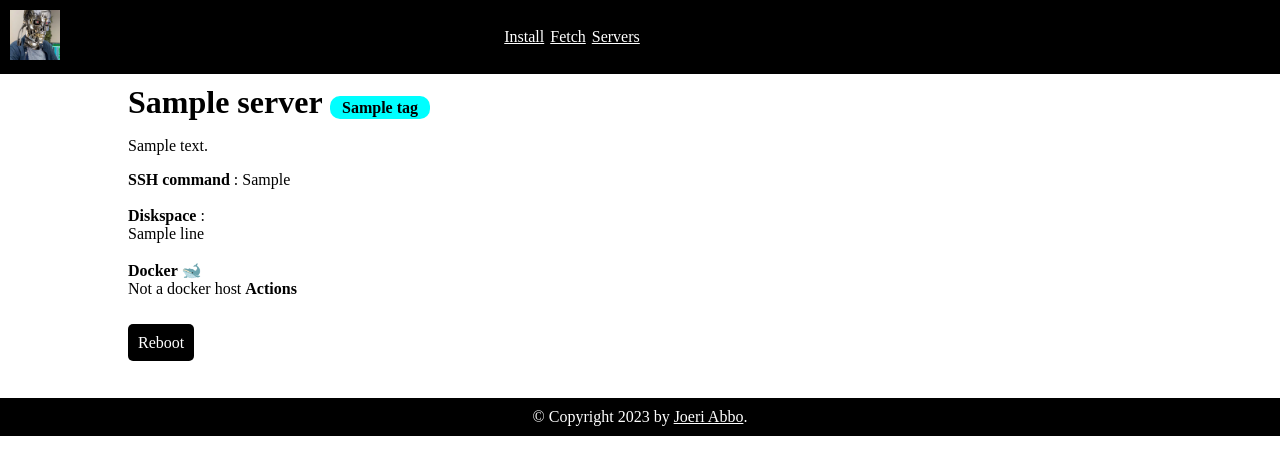
After one commit to Joeri-Abbo/python-command-center, a Flask app: template templates/server.html in a window 1280 px wide. The commit adds this page. Shown: the top 475 px of the page. Run offline with Flask 2, Linux system fonts and the light colour scheme; the template is opened without the code that fills it: most values are stand-ins (such as "Sample title", 1, 10 or a date in 2020).

Commit message:
Server detial

```diff
--- a/main.py
+++ b/main.py
@@ -6,6 +6,7 @@ from datetime import datetime
 
 from flask import Flask, render_template, request, redirect, url_for
 import helpers
+import server_helper
 
 app = Flask(__name__)
 
@@ -50,7 +51,48 @@ def install():
 @app.route('/servers')
 def servers():
     """Show the servers"""
-    return render_template('servers.html', messages=helpers.decode_messages_param())
+    return render_template('servers.html', messages=helpers.decode_messages_param(), servers=helpers.get_servers())
+
+
+@app.route('/server/<string:server_name>')
+def server(server_name):
+    server = server_helper.get_server(server_name)
+
+    if server is None:
+        messages = json.dumps({"main": "No server found with slug" + server_name + "!"})
+
+        return redirect(url_for('.servers', messages=messages))
+    """Show the server"""
+    return render_template(
+        'server.html',
+        server=server,
+        messages=helpers.decode_messages_param(),
+        server_helper=server_helper
+    )
+
+
+@app.route('/server/<string:server_name>/reboot')
+def server_reboot(server_name):
+    server = server_helper.get_server(server_name)
+    if server is None:
+        messages = json.dumps({"main": "No server found with slug" + server_name + "!"})
+
+        return redirect(url_for('.servers', messages=messages))
+    server_helper.run_reboot(server.get('host'))
+    messages = json.dumps({"main": "Server reboot " + server.get('title') + "!"})
+    return redirect(url_for('.servers', messages=messages))
+
+
+@app.route('/server/<string:server_name>/docker-prune')
+def docker_prune(server_name):
+    server = server_helper.get_server(server_name)
+    if server is None:
+        messages = json.dumps({"main": "No server found with slug" + server_name + "!"})
+
+        return redirect(url_for('.servers', messages=messages))
+    server_helper.run_docker_system_prune(server.get('host'))
+    messages = json.dumps({"main": "Docker system prune " + server.get('title') + "!"})
+    return redirect(url_for('.servers', messages=messages))
 
 
 @app.route('/fetch')
--- a/requirements.txt
+++ b/requirements.txt
@@ -1,6 +1,9 @@
 astroid==2.15.0
 attrs==22.2.0
+bcrypt==4.0.1
+cffi==1.15.1
 click==8.1.3
+cryptography==39.0.2
 dill==0.3.6
 exceptiongroup==1.1.1
 flake8==6.0.0
@@ -14,11 +17,14 @@ lazy-object-proxy==1.9.0
 MarkupSafe==2.1.2
 mccabe==0.7.0
 packaging==23.0
+paramiko==3.1.0
 platformdirs==3.1.1
 pluggy==1.0.0
 pycodestyle==2.10.0
+pycparser==2.21
 pyflakes==3.0.1
 pylint==2.17.0
+PyNaCl==1.5.0
 pytest==7.2.2
 tomli==2.0.1
 tomlkit==0.11.6
--- a/static/main.css
+++ b/static/main.css
@@ -77,3 +77,35 @@ form button {
     width: 100%;
     margin: 0;
 }
+
+.inline {
+    display: inline;
+}
+
+ul {
+    list-style-type: none;
+    padding: 0;
+}
+
+.tag li {
+    background-color: aqua;
+    border-radius: 10px;
+    padding: 3px 12px;
+    line-height: 10px;
+    margin-right: 10px;
+    font-size: 16px;
+}
+
+.button {
+    padding: 10px;
+    background: black;
+    color: white;
+    margin-right: 5px;
+    border-radius: 5px;
+    text-decoration: none;
+}
+
+.button:hover {
+    background: grey;
+    color: black;
+}
--- a/templates/layout.html
+++ b/templates/layout.html
@@ -9,7 +9,7 @@
 </head>
 <body>
 <nav>
-    <a href="https://joeriabbo.nl">
+    <a href="{{ url_for('.home') }}">
         <img src="{{ url_for('static', filename='logo.png') }}">
     </a>
     <div class="wrapper">
--- /dev/null
+++ b/templates/server.html
@@ -0,0 +1,58 @@
+{% extends "layout.html" %}
+{% block title %}Server {{ server.title }} {% endblock %}
+{% block content %}
+
+<h1 class="inline">
+    {{ server.title }}
+    {% if server.tags %}
+    <ul class="inline tag">
+        {% for tag in server.tags %}
+        <li class="inline">{{ tag }}
+        </li>
+        {% endfor %}
+    </ul>
+    {% endif %}
+</h1>
+<p>
+    {{ server.description }}
+</p>
+
+
+<strong>SSH command</strong> : {{server_helper.get_ssh_command(server.host)}}<br>
+<br>
+<strong>Diskspace</strong> : <br>
+{% for line in server_helper.get_disk_space(server.host)%}
+{{ line }}<br>
+{% endfor %}
+
+<br>
+<strong>Docker 🐋</strong>
+{% if server.is_docker_host %}
+<br>
+<strong>Services</strong>
+<br>
+
+{% for line in server_helper.get_docker_services(server.host) %}
+{{ line }}<br>
+{% endfor %}
+
+<br><br>
+{% else %}
+<br>
+Not a docker host
+{% endif %}
+
+
+<strong>Actions</strong><br><br><br>
+{% if server.is_docker_host %}
+<a class="button" href="{{ url_for('.docker_prune', server_name=server.slug)}}">
+    Docker system prune
+</a>
+{% endif %}
+<a class="button" href="{{ url_for('.server_reboot', server_name=server.slug)}}">
+    Reboot
+</a>
+<br>
+<br>
+<br>
+{% endblock %}
```
Also changed, not shown: fetch.py (added, +8 -0 lines), server_helper.py (added, +74 -0 lines), templates/servers.html (+24 -1 lines), readme.md (added), 1 other file.
